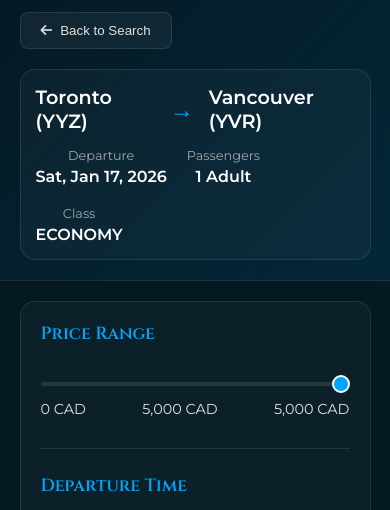
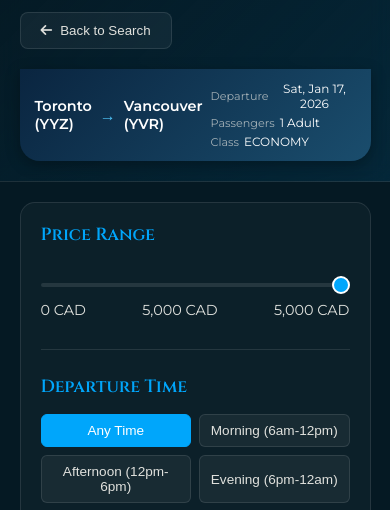
Before and after one commit to SkyLynxTravel/Skylynx, a website: page flight-results.html in a window 390 px wide. Shown: the part 62-572 px from the top of the page. Drawn offline with Linux system fonts and the light colour scheme.

Commit message:
Flight search fix for mobile

```diff
--- a/flight-results.html
+++ b/flight-results.html
@@ -638,6 +638,68 @@
             .book-btn {
                 width: 100%;
                 justify-content: center;
+            }
+        }
+
+        /* Mobile-optimized search summary */
+        @media (max-width: 768px) {
+            .search-summary {
+                position: sticky;
+                top: 0;
+                z-index: 100;
+                background: linear-gradient(135deg, #0a2540 0%, #1a4d6d 100%);
+                border: none;
+                border-radius: 0 0 20px 20px;
+                padding: 12px 15px;
+                margin-top: 0;
+                box-shadow: 0 4px 15px rgba(0,0,0,0.3);
+            }
+
+            .summary-row {
+                flex-direction: row;
+                gap: 8px;
+                align-items: center;
+                justify-content: space-between;
+            }
+
+            .route-info {
+                gap: 8px;
+                flex: 1;
+            }
+
+            .route-city {
+                font-size: 0.9rem;
+                font-weight: 600;
+            }
+
+            .route-arrow {
+                font-size: 1rem;
+                color: #4FC3F7;
+            }
+
+            .dates-info {
+                display: flex;
+                flex-direction: column;
+                gap: 4px;
+                font-size: 0.75rem;
+                text-align: right;
+            }
+
+            .date-info {
+                display: flex;
+                gap: 5px;
+                align-items: center;
+            }
+
+            .date-label {
+                font-size: 0.7rem;
+                opacity: 0.7;
+                margin: 0;
+            }
+
+            .date-value {
+                font-size: 0.75rem;
+                font-weight: 500;
             }
         }
     </style>
@@ -996,40 +1058,6 @@ function translatePage() {
 // تحميل بيانات البحث
 function loadSearchData() {
     try {
-        const sessionParams = sessionStorage.getItem('flightSearchParams');
-        const sessionResults = sessionStorage.getItem('flightSearchResults');
-
-        if (sessionParams) {
-            const params = JSON.parse(sessionParams);
-            let fromName = params.origin;
-            let toName = params.destination;
-
-            if (sessionResults) {
-                try {
-                    const results = JSON.parse(sessionResults);
-                    if (results.offers && results.offers[0] && results.offers[0].slices) {
-                        const slice = results.offers[0].slices[0];
-                        if (slice.segments && slice.segments[0]) {
-                            const firstSeg = slice.segments[0];
-                            const lastSeg = slice.segments[slice.segments.length - 1];
-                            fromName = `${firstSeg.origin.city_name || firstSeg.origin.name} (${firstSeg.origin.iata_code})`;
-                            toName = `${lastSeg.destination.city_name || lastSeg.destination.name} (${lastSeg.destination.iata_code})`;
-                        }
-                    }
-                } catch (e) {}
-            }
-
-            searchData = {
-                from: fromName,
-                to: toName,
-                departure: params.departureDate,
-                return: params.returnDate || '',
-                passengers: { adults: params.adults || 1, children: params.children || 0, infants: params.infants || 0 },
-                class: (params.cabinClass || 'economy').toUpperCase(),
-                currency: currentCurrency,
-                language: currentLang
-            };
-        } else {
         searchData = JSON.parse(localStorage.getItem('flightSearchData')) || {
             from: 'Toronto (YYZ)',
             to: 'Vancouver (YVR)',
@@ -1040,7 +1068,6 @@ function loadSearchData() {
             currency: currentCurrency,
             language: currentLang
         };
-        }
 
         displaySearchInfo();
     } catch (error) {
```
Lines whose indentation alone changed are shown as unchanged.
